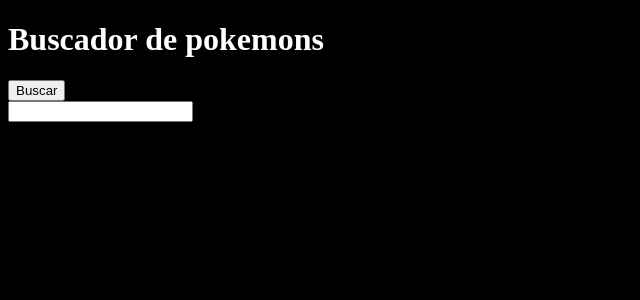
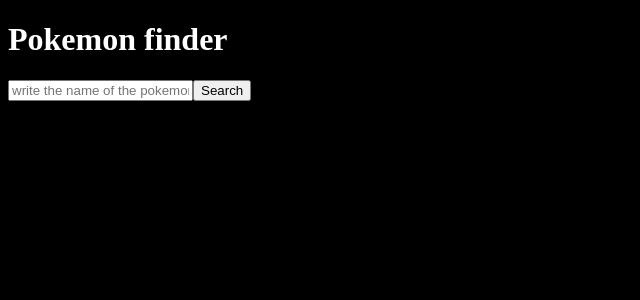
Before and after one commit to FranzFQ/Tareas_Progra_web, a React (Vite) app: page / in a window 1280 px wide. Shown: the top 300 px of the page, without its empty margins (0-640 px from the left). Built offline with nearby package versions, Linux system fonts and the light colour scheme.

Commit message:
feat(api): connect App.js to external API

```diff
--- a/src/assets/App.jsx
+++ b/src/assets/App.jsx
@@ -1,39 +1,59 @@
-import { useState } from "react";
+import { useEffect, useState } from "react";
+import "./index.css"
 
 export function App() {
-  const [state, set_state] = useState(false);
-  const [value, set_value] = useState("");
+  const [pokemon_name, set_pokemon_name] = useState("");
+  const [vault, set_vault] = useState("");
+
+  const handle_submit = (e) => {
+    e.preventDefault();
+    set_vault(pokemon_name);
+  };
+
   return (
     <>
-      <h1>Buscador de pokemons</h1>
-      <form
-        onSubmit={(e) => {
-          e.preventDefault();
-        }}
-      >
-        <button onClick={() => set_state(show_information(value))}>
-          Buscar
-        </button>
+      <h1>Pokemon finder</h1>
+      <form onSubmit={handle_submit}>
+        <input
+          value={pokemon_name}
+          onBlur={(e) => set_pokemon_name(e.target.value)}
+          placeholder="write the name of the pokemon"
+        />
+        <button type="submit">Search</button>
       </form>
-      <input onBlur={(e) => set_value((value) => (value = e.target.value))} />
-      {state && search_pokemon(value)}
+
+      {vault && <Information pokemon={vault} />}
     </>
   );
 }
 
-function search_pokemon(pokemon_name) {
-  pokemon_name = "pokemon/" + pokemon_name;
+function Information({ pokemon }) {
+  const [data, set_data] = useState(null);
+
+  useEffect(() => {
+    async function fetch_data() {
+      try {
+        const response = await fetch(
+          "https://pokeapi.co/api/v2/pokemon/" + pokemon.toLowerCase()
+        );
+        if (!response.ok) throw new Error("The pokemon does not exist");
+        const result = await response.json();
+        set_data(result);
+      } catch (err) {
+        console.log(err);
+        set_data(null);
+      }
+    }
+    fetch_data();
+  }, [pokemon]);
+
+  if (!data) return <p>...</p>;
+
   return (
-    <>
-      <h1>{pokemon_name}</h1>
-    </>
+    <div>
+      <h1>{data.name}</h1>
+      <img src={data.sprites.front_default} alt={data.name} />
+      <p>Tipo: {data.types.map((t) => t.type.name).join(", ")}</p>
+    </div>
   );
 }
-
-function show_information(pokemon_name) {
-  if (pokemon_name.length === 0) {
-    return false;
-  } else {
-    return true;
-  }
-}
--- a/src/assets/index.css
+++ b/src/assets/index.css
@@ -1,4 +1,5 @@
 :root {
+
     background-color: black;
 }
 
```
